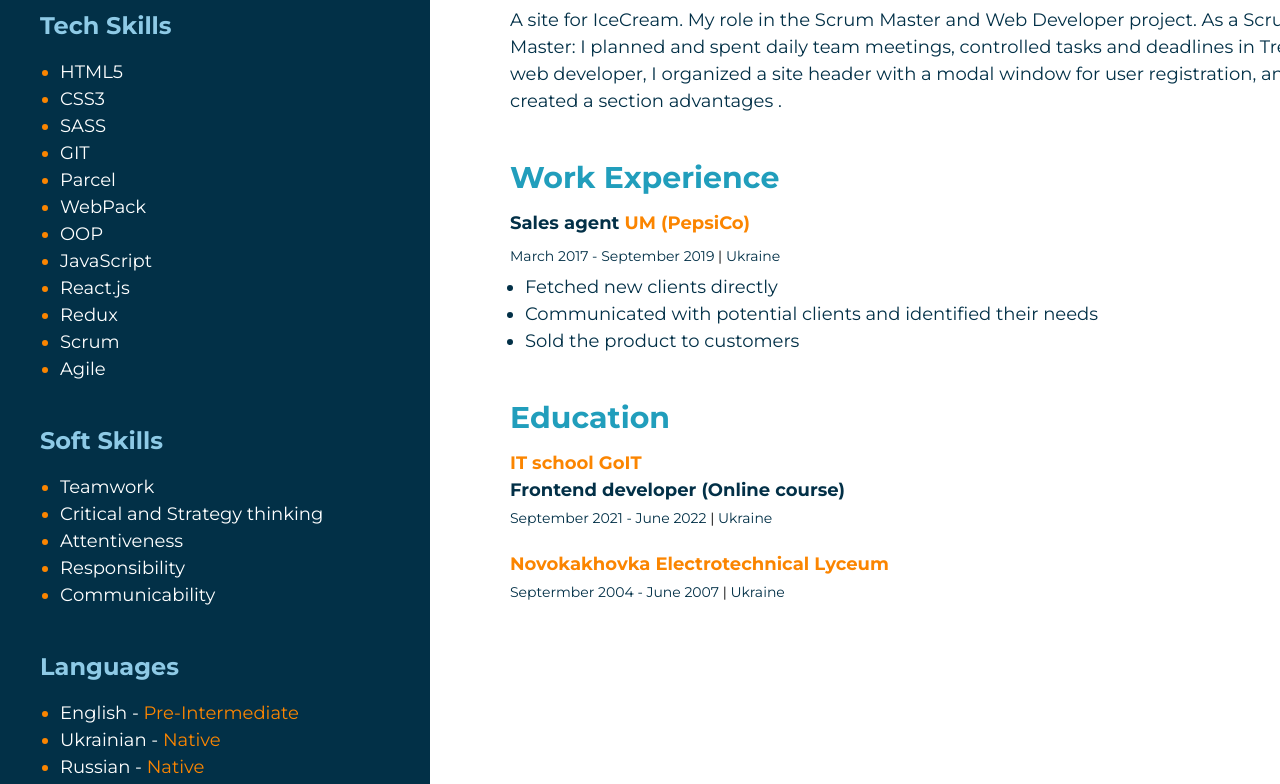
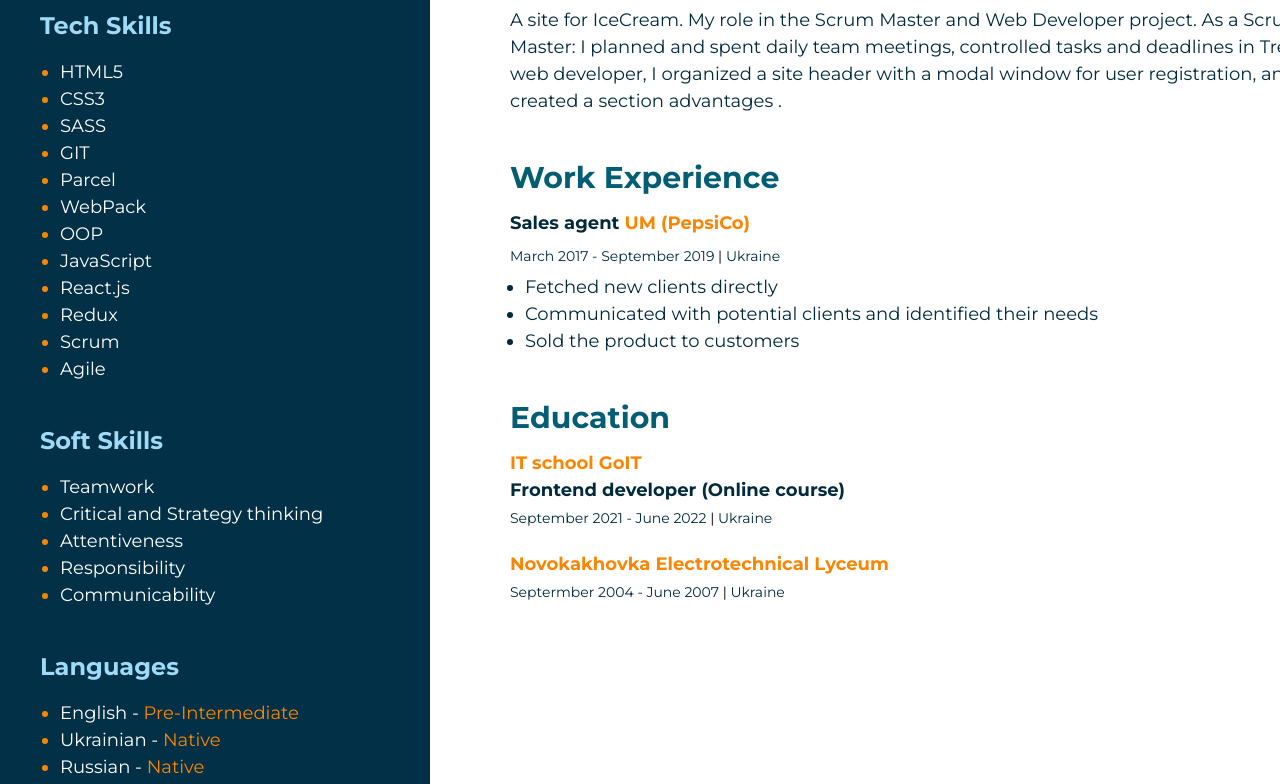
Before and after one commit to Spec27/my-resume, a plain HTML site: page index.html in a window 1280 px wide. Shown: the part 668-1452 px from the top of the page. Drawn offline with Linux system fonts and the light colour scheme.

Commit message:
task resume

```diff
--- a/css/styles.css
+++ b/css/styles.css
@@ -1,8 +1,8 @@
 :root {
   --color-light: white;
-  --color1: #8ecae6;
-  --color2: #219ebc;
-  --color3: #023047;
+  --color1: #9fdaf6;
+  --color2: #035d73;
+  --color3: #022a3d;
   --color4: #ffb703;
   --color5: #fb8500;
 }
@@ -90,6 +90,7 @@ body {
 .contacts__list > li {
   position: relative;
   padding-left: 40px;
+  color: #ffffff00;
 }
 
 .contacts__list > li:not(:last-child) {
```
